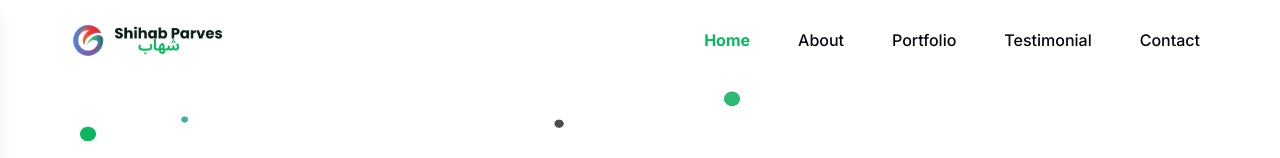
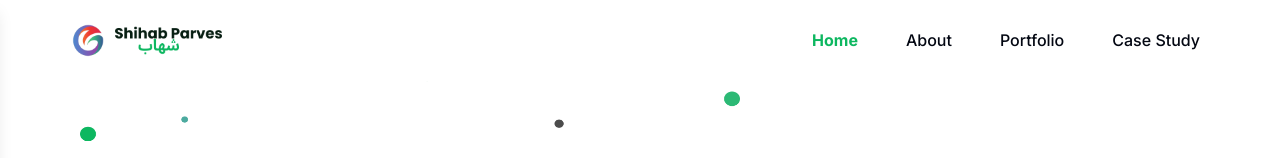
Before and after one commit to mehedihassandev/portfolio-nextjs, a Next.js app: page / in a window 1280 px wide. Shown: the top 158 px of the page. Built offline with nearby package versions, Linux system fonts and the light colour scheme.

Commit message:
PN-00: Refactor navigation menus to add Case Study link

```diff
--- a/src/app/_layout/footer.tsx
+++ b/src/app/_layout/footer.tsx
@@ -2,10 +2,8 @@ import Image from "next/image";
 
 export const Footer = () => {
     return (
-        <footer
-            className="bg-white px-5 lg:px-24 pt-16 pb-3 mx-auto max-w-screen-2xl m-auto"
-            id="footer"
-        >
+        <footer className="bg-white " id="footer">
+            <div className="px-5 lg:px-24 pt-16 pb-3 mx-auto max-w-screen-2xl m-auto">
                 <div className="mb-4">
                     <div className="max-w-3xl text-center sm:text-center md:mx-auto md:mb-12">
                         <h5 className="text-xl text-primary leading-[29px] pb-5">
@@ -16,8 +14,8 @@ export const Footer = () => {
                             <span className="text-primary"> Project</span>
                         </h2>
                         <p className="mt-4 text-[16px] text-[#323433] leading-6 lg:leading-[24px] lg:px-[130px]">
-                        Let’s make something new, different and more meaningful
-                        or make thing more visual or conceptual
+                            Let’s make something new, different and more
+                            meaningful or make thing more visual or conceptual
                         </p>
                     </div>
                 </div>
@@ -139,9 +137,8 @@ export const Footer = () => {
                         </form>
                     </div>
                 </div>
-
-            <div className="grid grid-cols-1 lg:grid-cols-2 border-solid border-t border-t-black py-4 items-center justify-between">
-                <p className="text-sm md:text-base text-left font-medium leading-relaxed lg:leading-8">
+                <div className="grid grid-cols-1 lg:grid-cols-2 border-solid border-t border-t-black py-4 items-center justify-between px-5">
+                    <p className="text-sm md:text-base text-black text-left font-medium leading-relaxed lg:leading-8">
                         © 2024 Developed by{" "}
                         <a
                             className="text-primary"
@@ -202,6 +199,7 @@ export const Footer = () => {
                     </a>
                 </div> */}
                 </div>
+            </div>
         </footer>
     );
 };
--- a/src/app/_navigation/menus.ts
+++ b/src/app/_navigation/menus.ts
@@ -17,13 +17,13 @@ export const menus = [
         linkUrl: ROUTES.PORTFOLIO,
     },
     {
-        id: "testimonial",
-        linkTitle: "Testimonial",
-        linkUrl: ROUTES.TESTIMONIAL,
+        id: "case-study",
+        linkTitle: "Case Study",
+        linkUrl: ROUTES.CASE_STUDY,
     },
-    {
-        id: "contact",
-        linkTitle: "Contact",
-        linkUrl: ROUTES.CONTACT,
-    },
+    // {
+    //     id: "contact",
+    //     linkTitle: "Contact",
+    //     linkUrl: ROUTES.CONTACT,
+    // },
 ];
--- a/src/app/_navigation/route-constant.ts
+++ b/src/app/_navigation/route-constant.ts
@@ -4,6 +4,7 @@ export const ROUTES = {
     PORTFOLIO: "/portfolio",
     TESTIMONIAL: "/testimonial",
     CONTACT: "/contact",
+    CASE_STUDY: "/case-study",
 };
 
 export const LINKS = {
@@ -12,4 +13,5 @@ export const LINKS = {
     PORTFOLIO: "/portfolio",
     TESTIMONIAL: "/testimonial",
     CONTACT: "/contact",
+    CASE_STUDY: "/case-study",
 };
```
Lines whose indentation alone changed are shown as unchanged.
